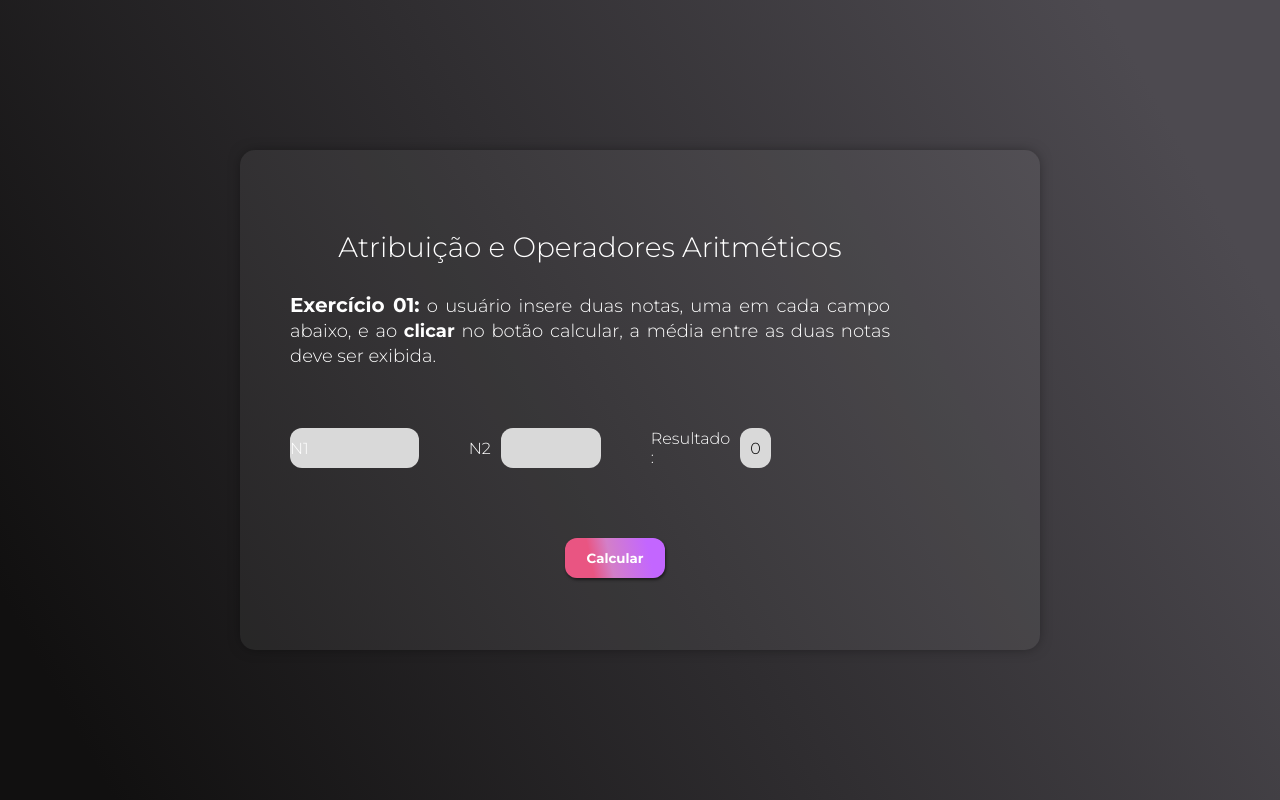
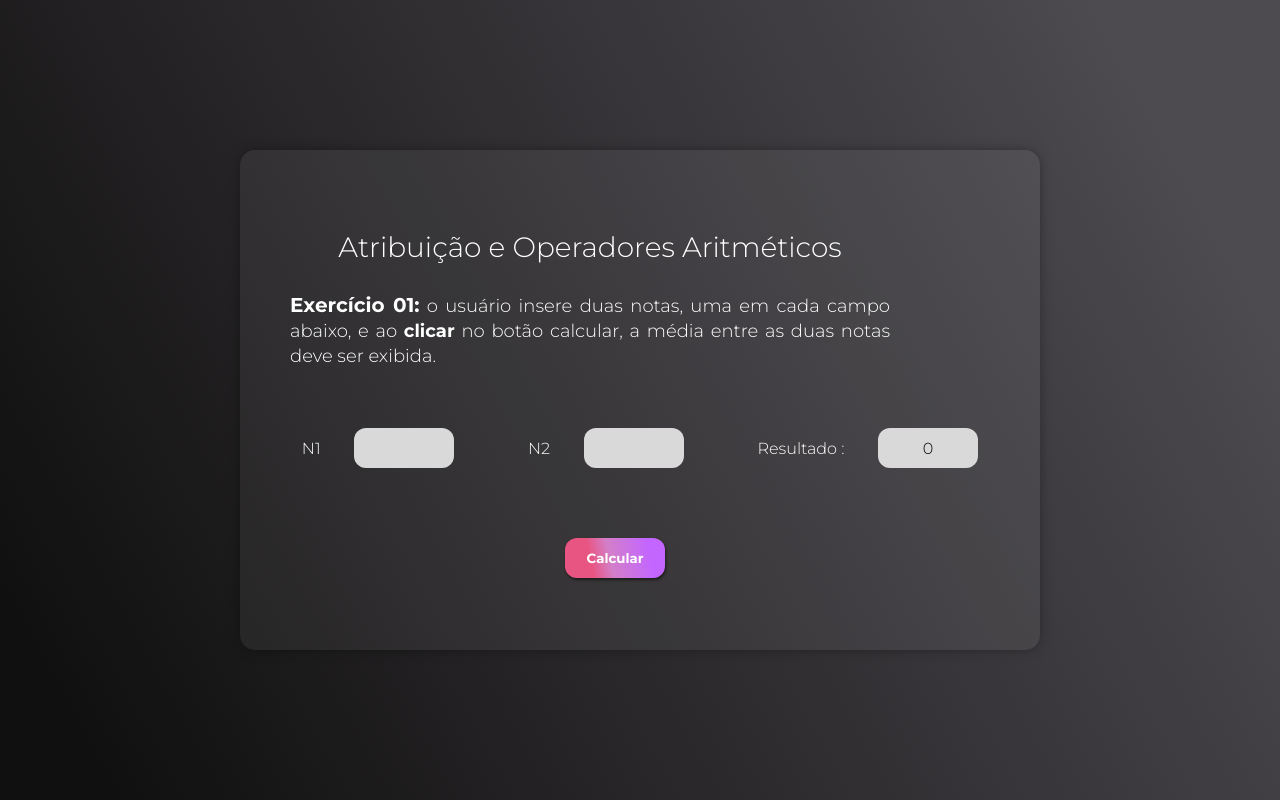
Before and after one commit to SergioRicJr/projeto-implement-html-js, a plain HTML site: page index.html in a window 1280 px wide. Drawn offline with Linux system fonts and the light colour scheme.

Commit message:
ajuste final front

```diff
--- a/css/style.css
+++ b/css/style.css
@@ -60,17 +60,13 @@ input{
   font-size: 18px;
   line-height: 25px;
 }
-.Input{
-    display: flex;
-    justify-content: space-around;
-    align-items: center;
-    margin-top: 40px;
-    background: #d9d9d9;
-    border-radius: 12px;
-    width: 100px;
-    height: 40px;
-    border-style: none;
-  }
+.input {
+  display: flex;
+  justify-content: space-around;
+  align-items: center;
+  margin-top: 40px;
+
+}
 input{
   background: #d9d9d9;
   border-radius: 12px;
@@ -86,7 +82,6 @@ input{
 .Input p {
     margin-right: 10px;
 }
-
 #result {
   padding: 10px;
   background-color: #d9d9d9;
@@ -128,9 +123,3 @@ input{
   transform: scale(110%);
 
 }
-#btnCalcular:hover{
-  box-shadow: 1px 4px 6px rgba(0, 0, 0, 0.5);
-  font-size: medium;
-  font-weight: bold;
-  width: 103px;
-}
```
